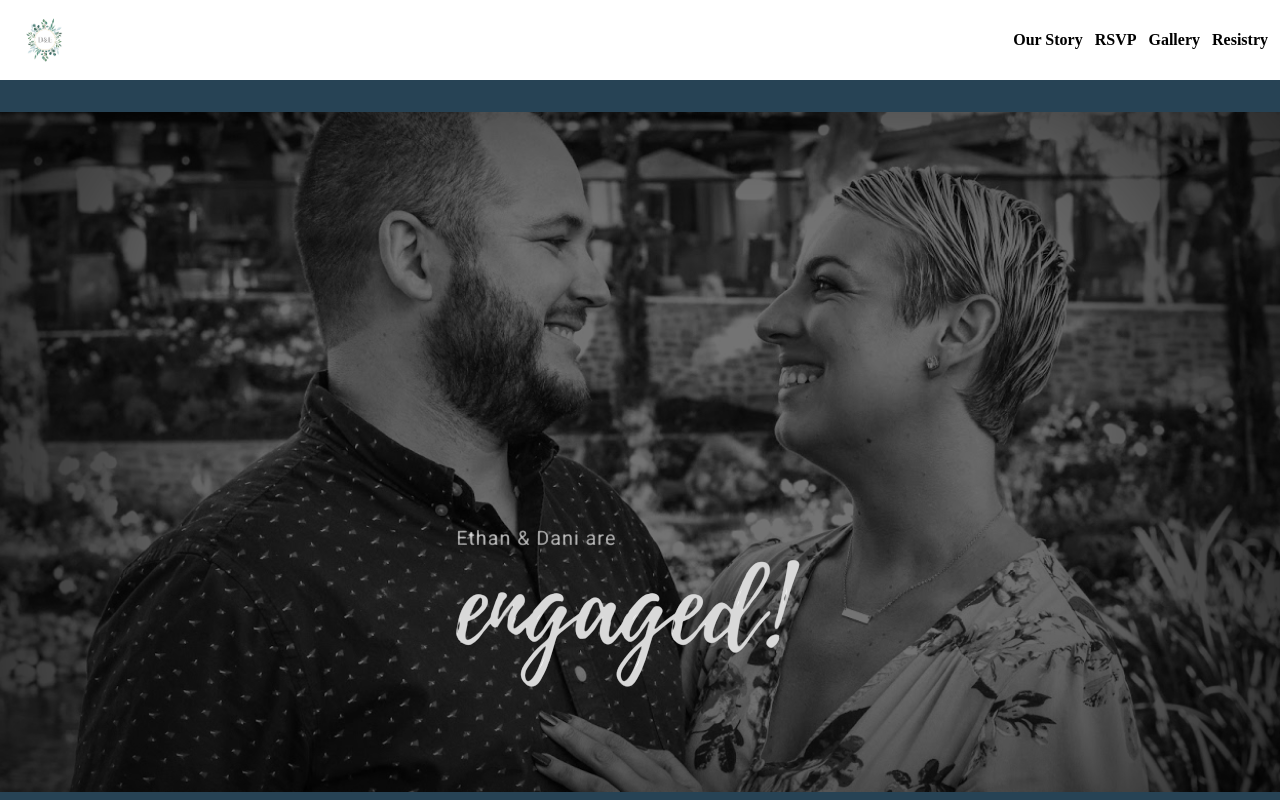
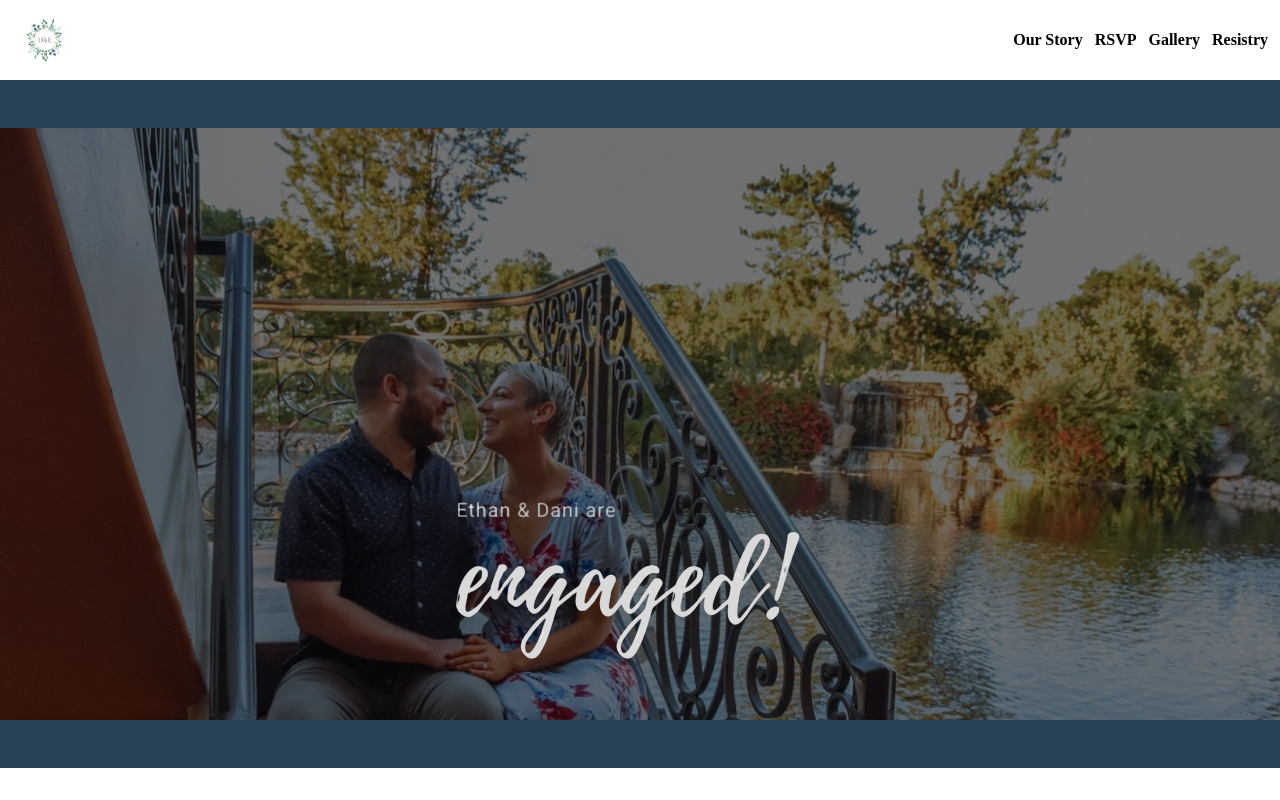
Before and after one commit to brethunholm/wedding-website-template, a React (Create React App) app: page / in a window 1280 px wide. Shown: the top 800 px of the page. Built offline with nearby package versions, Linux system fonts and the light colour scheme.

Commit message:
updated hero image and css

```diff
--- a/src/components/hero.js
+++ b/src/components/hero.js
@@ -4,16 +4,24 @@ import styled from 'styled-components';
 
 const StyledHero = styled.div`
   .bg-image {
-    height: 95vh;
+    height: 80vh;
     width: 100vw;
     position: relative;
     background-size: cover;
-    background-position: 50% 50%;
-    background-image: url('images/hero-black-white.jpg');
-    /* background-position: top; */
+    background-repeat: no-repeat;
+    /* background-position: 50% 50%; */
+    background-image: url('images/hero.jpg');
+    background-position: top;
+    background-attachment: fixed;
     z-index: 1000;
     border-bottom: 3rem solid #274355;
-    border-top: 2rem solid #274355;
+    /* border-top: 2rem solid #274355; */
+  }
+
+  .border {
+    height: 20%;
+    background-color: #274355;
+    width: 100vw;
   }
 
   .overlay {
@@ -69,11 +77,13 @@ const StyledHero = styled.div`
 export default function Hero() {
   return (
     <StyledHero>
+      <div className="border" />
       <div className="bg-image">
         <div className="overlay">
           <img className="words" src="images/dani-ethan.png" alt="" />
         </div>
       </div>
+      <div className="border" />
     </StyledHero>
   );
 }
--- a/src/components/navbar.js
+++ b/src/components/navbar.js
@@ -4,6 +4,7 @@ import styled from 'styled-components';
 const StyledNav = styled.div`
   color: var(--white);
   box-sizing: border-box;
+  border-bottom: 3rem solid #274355;
 
   .logo {
     height: 3rem;
```
Also changed, not shown: public/images/hero.jpg.
